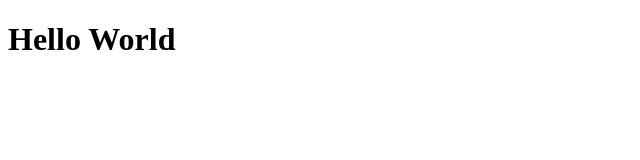
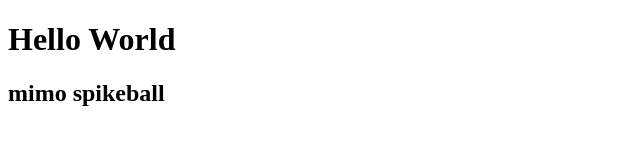
Before and after one commit to abed42/test, a plain HTML site: page index.html in a window 1280 px wide. Shown: the whole page, without its empty margins (0-640 px from the left). Drawn offline with Linux system fonts and the light colour scheme.

Commit message:
h2 added

```diff
--- a/index.html
+++ b/index.html
@@ -8,5 +8,6 @@
 </head>
 <body>
     <h1>Hello World</h1>
+    <h2>mimo spikeball</h2>
 </body>
 </html>
```
